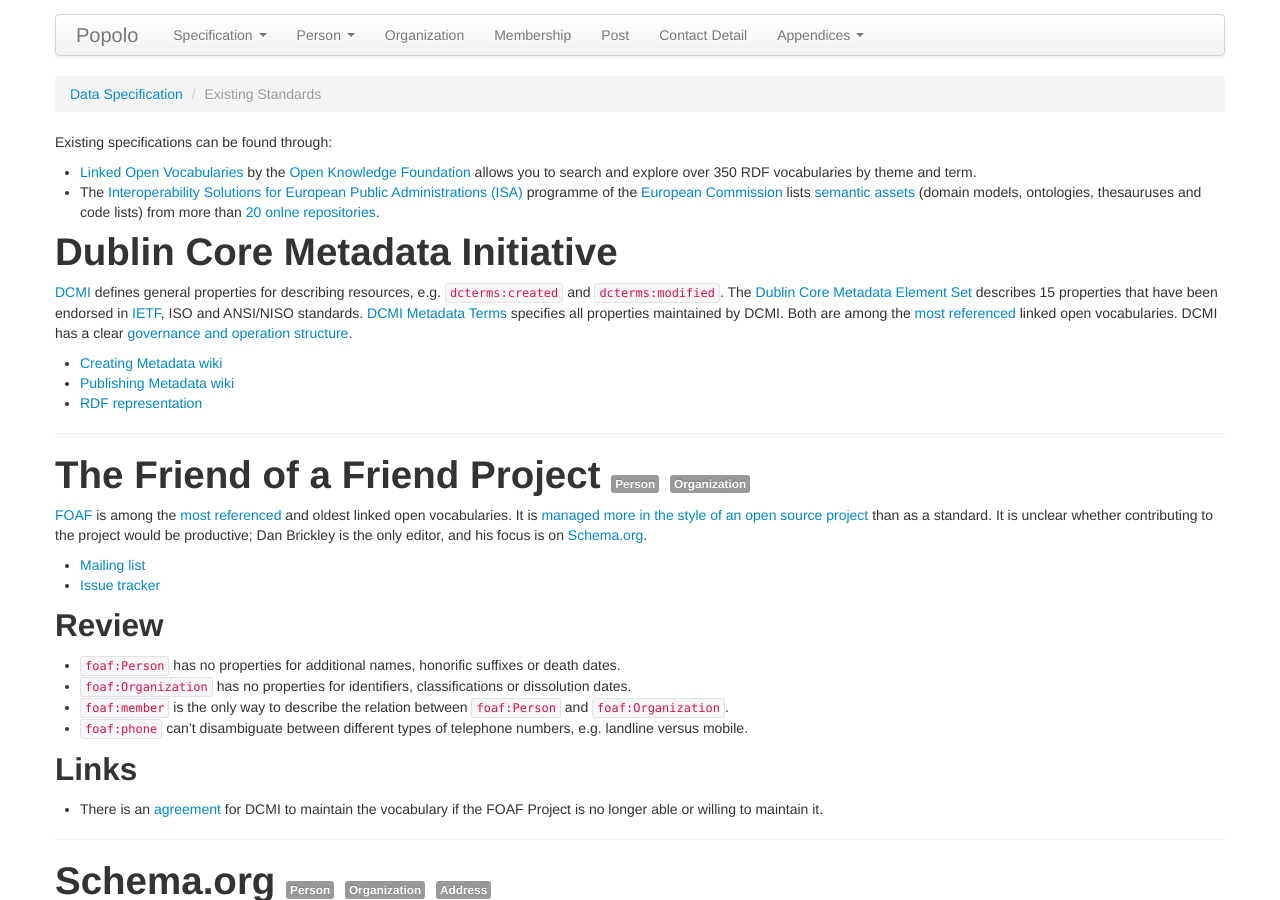
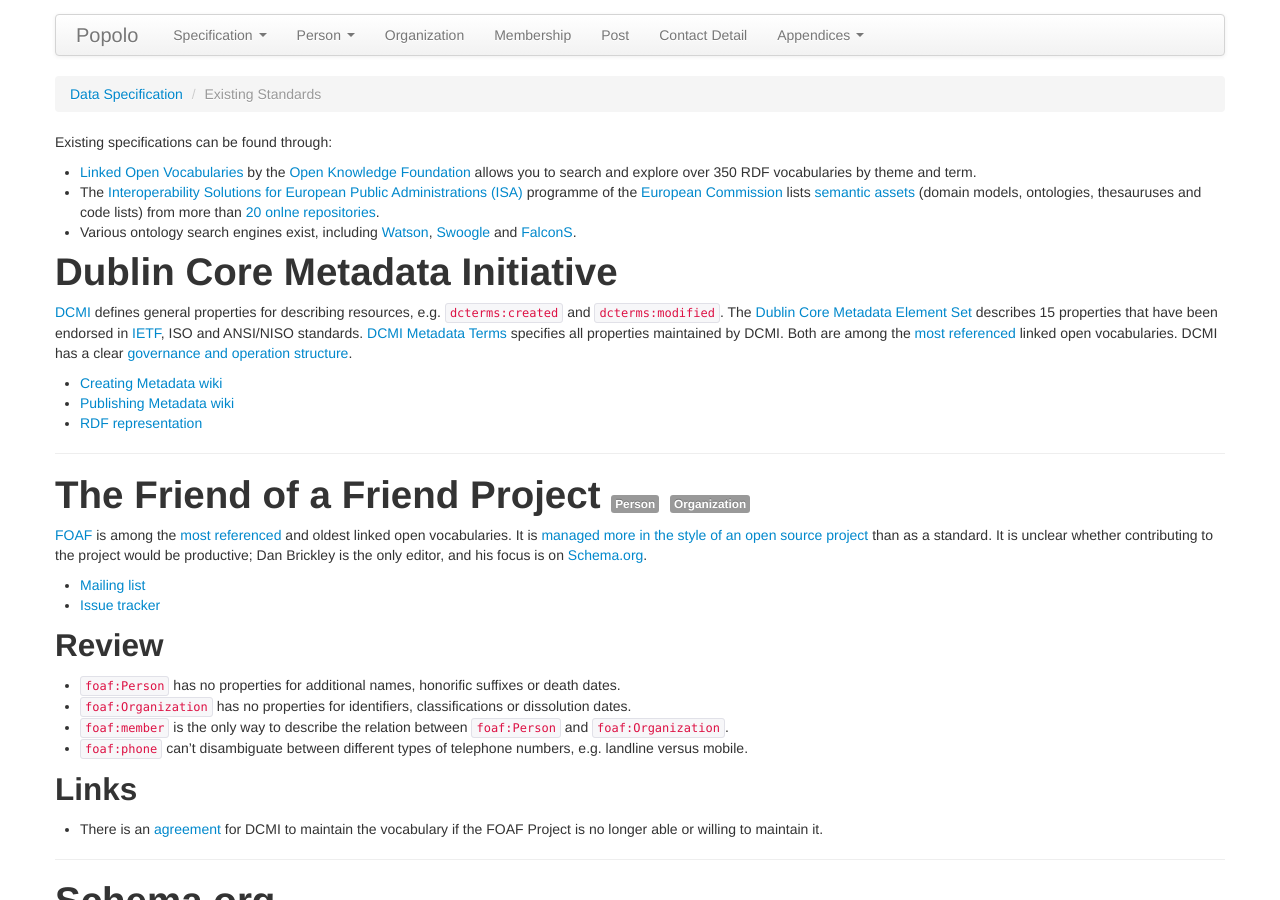
Before and after one commit to popolo-project/popolo-spec, a Jekyll site: the page built from data/survey.md, in a window 1280 px wide and 900 px high. Built offline with Jekyll 4.4.1, drawn with Linux system fonts in a browser that asks for light colours; nearby versions of some CDN libraries; Markdown is read by kramdown in place of the engine named in the settings.

Commit message:
add ontology search engines

```diff
--- a/data/survey.md
+++ b/data/survey.md
@@ -14,6 +14,7 @@
 
 * [Linked Open Vocabularies](http://lov.okfn.org/) by the [Open Knowledge Foundation](http://okfn.org/) allows you to search and explore over 350 RDF vocabularies by theme and term.
 * The [Interoperability Solutions for European Public Administrations (ISA)](http://ec.europa.eu/isa/) programme of the [European Commission](http://ec.europa.eu/) lists [semantic assets](https://joinup.ec.europa.eu/catalogue/all) (domain models, ontologies, thesauruses and code lists) from more than [20 onlne repositories](https://joinup.ec.europa.eu/catalogue/repository).
+* Various ontology search engines exist, including [Watson](http://watson.kmi.open.ac.uk/), [Swoogle](http://swoogle.umbc.edu/) and [FalconS](http://ws.nju.edu.cn/falcons/).
 
 <h1 id="dcterms">Dublin Core Metadata Initiative</h1>
 
```
